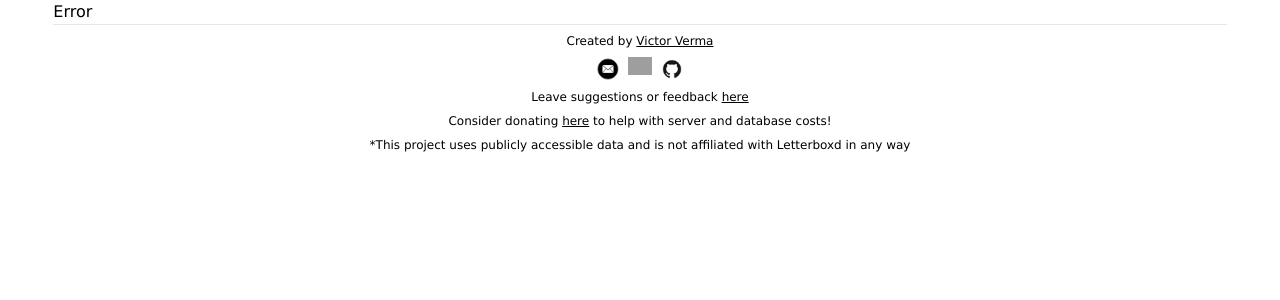
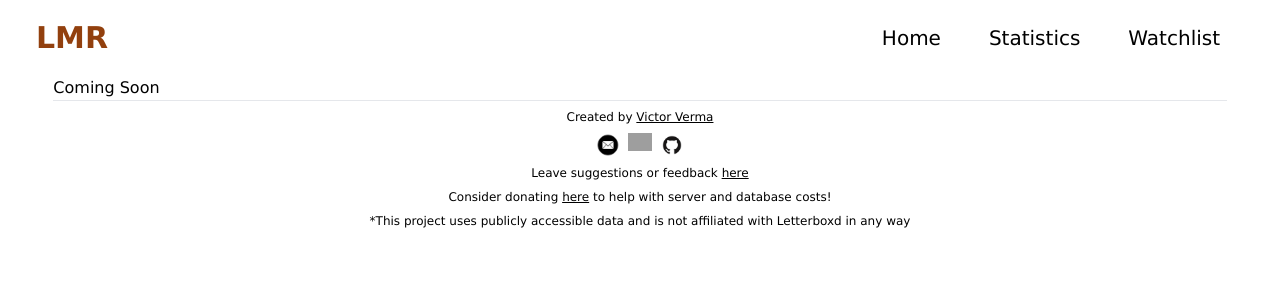
Before and after one commit to victorverma3/Letterboxd-Movie-Recommendations, a React (Vite) app in the folder frontend/: page /watchlist in a window 1280 px wide. Shown: the top 300 px of the page. Built offline with nearby package versions, Linux system fonts and the light colour scheme; no server answers; grey boxes are pictures that could not be loaded.

Commit message:
implemented navbar

```diff
--- a/frontend/index.html
+++ b/frontend/index.html
@@ -3,6 +3,8 @@
   <head>
     <meta charset="UTF-8" />
     <link rel="icon" type="image/svg+xml" href="/vite.svg" />
+
+    <link href="./index.css" rel="stylesheet">
     <meta name="viewport" content="width=device-width, initial-scale=1.0" />
     <meta name="keywords" content="Victor, Verma, Victor Verma, Boston University, BU, College, University, Student, Computer Science, Mathematics, Data Science, Letterboxd, Movies, Recommendations, Machine Learning" />
     <title>Movie Recommendations</title>
--- a/frontend/package.json
+++ b/frontend/package.json
@@ -17,8 +17,10 @@
         "axios": "^1.6.8",
         "notistack": "^3.0.1",
         "react": "^18.2.0",
+        "react-bootstrap": "^2.10.2",
         "react-dom": "^18.2.0",
         "react-hook-form": "^7.51.3",
+        "react-icons": "^5.1.0",
         "react-router-dom": "^6.23.0"
     },
     "devDependencies": {
--- a/frontend/src/App.tsx
+++ b/frontend/src/App.tsx
@@ -3,6 +3,8 @@ import { SnackbarProvider } from "notistack";
 
 import Layout from "./Layout";
 import Home from "./pages/Home";
+import Statistics from "./pages/Statistics";
+import Watchlist from "./pages/Watchlist";
 import Error from "./pages/Error";
 
 function App() {
@@ -12,6 +14,8 @@ function App() {
                 <Routes>
                     <Route path="/" element={<Layout />}>
                         <Route index element={<Home />} />
+                        <Route path="/statistics" element={<Statistics />} />
+                        <Route path="/watchlist" element={<Watchlist />} />
                         <Route path="*" element={<Error />} />
                     </Route>
                 </Routes>
--- a/frontend/src/Layout.tsx
+++ b/frontend/src/Layout.tsx
@@ -6,12 +6,14 @@ import Footer from "./components/Footer";
 
 function Layout() {
     return (
-        <div className="w-11/12 m-auto">
+        <>
             <Header />
-            <Outlet />
-            <Footer />
-            <Analytics />
-        </div>
+            <div className="w-11/12 mx-auto">
+                <Outlet />
+                <Footer />
+                <Analytics />
+            </div>
+        </>
     );
 }
 
--- a/frontend/src/components/Header.tsx
+++ b/frontend/src/components/Header.tsx
@@ -1,5 +1,75 @@
+import { useState } from "react";
+import { Link } from "react-router-dom";
+import { AiOutlineClose, AiOutlineMenu } from "react-icons/ai";
+
 const Header = () => {
-    return <div></div>;
+    const [nav, setNav] = useState(false);
+    const [brand, setBrand] = useState(true);
+
+    const handleNav = () => {
+        setNav(!nav);
+        setBrand(!brand);
+    };
+
+    const navItems = [
+        { id: 1, text: "Home", url: "/" },
+        { id: 2, text: "Statistics", url: "/statistics" },
+        { id: 3, text: "Watchlist", url: "/watchlist" },
+    ];
+
+    return (
+        <div className="mx-auto px-4 flex justify-between items-center max-w-[1240px]">
+            {brand ? (
+                <h1 className="w-full text-3xl text-amber-800 font-bold">
+                    LMR
+                </h1>
+            ) : (
+                <h1 className="w-full text-3xl text-white font-bold">LMR</h1>
+            )}
+
+            <ul className="hidden sm:flex">
+                {navItems.map((item) => (
+                    <li
+                        key={item.id}
+                        className="m-2 p-4 text-xl text-black hover:text-amber-800 hover:underline rounded-xl cursor-pointer transition duration-200"
+                    >
+                        <Link to={item.url}>{item.text}</Link>
+                    </li>
+                ))}
+            </ul>
+
+            <div onClick={handleNav} className="m-2 p-4 block sm:hidden">
+                {nav ? (
+                    <AiOutlineClose size={28} />
+                ) : (
+                    <AiOutlineMenu size={28} />
+                )}
+            </div>
+
+            <ul
+                className={
+                    nav
+                        ? "w-3/5 h-full z-50 bg-white fixed sm:hidden top-0 left-0 ease-in-out duration-300"
+                        : "w-3/5 h-full z-50 fixed top-0 bottom-0 left-[-100%] ease-in-out duration-300"
+                }
+            >
+                <h1 className="w-full m-4 text-3xl font-bold text-amber-800">
+                    LMR
+                </h1>
+
+                {navItems.map((item) => (
+                    <Link onClick={handleNav} to={item.url}>
+                        <li
+                            key={item.id}
+                            className="p-4 border-b hover:bg-amber-800 duration-300 hover:text-black cursor-pointer border-gray-600"
+                        >
+                            {item.text}
+                        </li>
+                    </Link>
+                ))}
+            </ul>
+        </div>
+    );
 };
 
 export default Header;
--- a/frontend/src/components/Recommendation.tsx
+++ b/frontend/src/components/Recommendation.tsx
@@ -91,12 +91,12 @@ const Recommendation = () => {
                             },
                         })}
                     />
-                    <p className="mx-auto mt-2 text-red-400">
+                    <p className="mx-auto mt-2 text-red-500">
                         {errors.username?.message}
                     </p>
                 </div>
                 {isDirty && isValid && !gettingRecs && (
-                    <button className="mx-auto mt-4 p-2 block text-xl border-2 border-solid border-white rounded-md hover:border-red-800 hover:shadow-md transition duration-200">
+                    <button className="mx-auto mt-4 p-2 block text-xl border-2 border-solid border-white rounded-md hover:border-amber-800 hover:shadow-md transition duration-200">
                         Get Recommendations
                     </button>
                 )}
--- a/frontend/src/pages/Error.tsx
+++ b/frontend/src/pages/Error.tsx
@@ -1,5 +1,9 @@
 const Error = () => {
-    return <div>Error</div>;
+    return (
+        <div className="w-fit mx-auto my-32 text-3xl">
+            Error 404 - Page Not Found
+        </div>
+    );
 };
 
 export default Error;
--- /dev/null
+++ b/frontend/src/pages/Statistics.tsx
@@ -0,0 +1,5 @@
+const Statistics = () => {
+    return <div>Coming Soon</div>;
+};
+
+export default Statistics;
--- /dev/null
+++ b/frontend/src/pages/Watchlist.tsx
@@ -0,0 +1,5 @@
+const Watchlist = () => {
+    return <div>Coming Soon</div>;
+};
+
+export default Watchlist;
```
Also changed, not shown: 1 other file (tests, documents, lock files or other folders).
